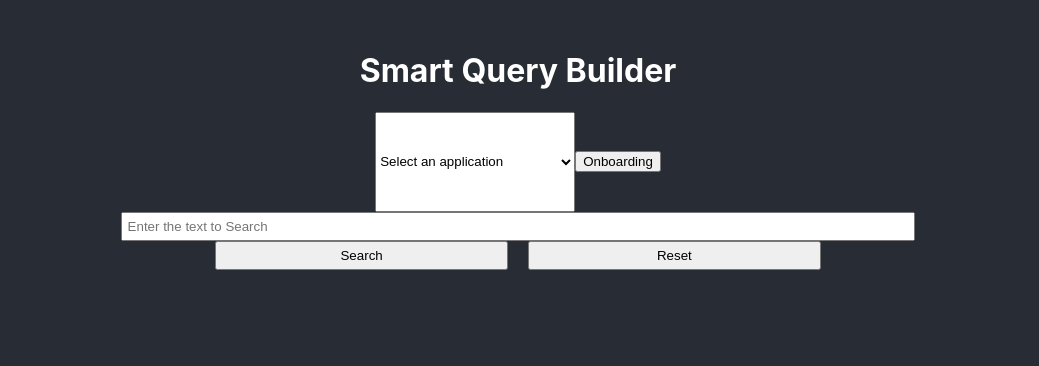
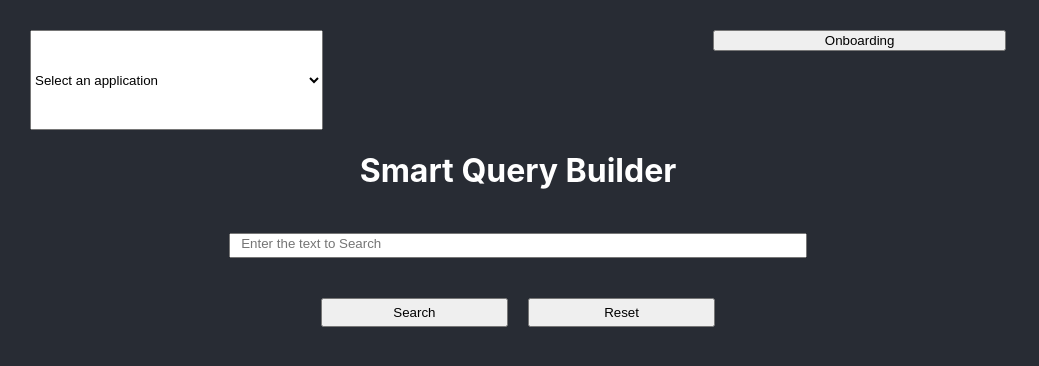
Before and after one commit to spallya/smart-query-builder, a React (Create React App) app in the folder app/query-builder/: page / in a window 1280 px wide. Shown: the top 366 px of the page, without its empty margins (0-1039 px from the left). Built offline with nearby package versions, Linux system fonts and the light colour scheme.

Commit message:
added styling changes for main page

```diff
--- a/app/query-builder/src/Search.jsx
+++ b/app/query-builder/src/Search.jsx
@@ -209,12 +209,9 @@ export default function Search() {
 
   return (
     <div className="App" style={{ width: '80%' }}>
-
-      <h1>Smart Query Builder</h1>
-
       <div>
         <select className="item" value={appId} onChange={handleAppIdChange} disabled={appIdDisplay}
-          style={{ width: '200px', height: '100px', alignContent: "right" }}>
+          style={{ width: '30%', height: '100px', alignContent: "right", float: 'left' }}>
           <option value="none">Select an application</option>
           {appList.length > 0 && appList.map((x) => (<option value={x.id}>{x.value}</option>))}
           {/* <option value="vantage">Vantage</option>
@@ -222,20 +219,26 @@ export default function Search() {
           <option value="wima">WIMA</option> */}
         </select>
 
-        <button style={{ alignContent: "left" }} onClick={onboardingClicked}>
+        <button style={{ alignContent: "left", float: 'right', width: '30%' }} onClick={onboardingClicked}>
           Onboarding
         </button>
       </div>
-
-      <input style={{ width: '80%', padding: '5px' }}
-        placeholder="Enter the text to Search"
-        name="searchTxt"
-        value={searchTxt}
-
-        onChange={handleValueChange} />
-      <div>
-        <button name="searchBtn" onClick={handleSearch} style={{ padding: '5px', marginRight: '20px', width: '30%' }}>Search</button>
-        <button name="resetBtn" onClick={handleReset} style={{ padding: '5px', width: '30%' }}>Reset</button>
+      <br />
+      <br />
+      <br />
+      <br />
+      <br />
+      <h1>Smart Query Builder</h1>
+      <div style={{ padding: '20px' }}>
+        <input style={{ width: '60%', paddingBottom: '5px' }}
+          placeholder="Enter the text to Search"
+          name="searchTxt"
+          value={searchTxt}
+          onChange={handleValueChange} />
+      </div>
+      <div style={{ padding: '20px' }}>
+        <button name="searchBtn" onClick={handleSearch} style={{ padding: '5px', marginRight: '20px', width: '20%' }}>Search</button>
+        <button name="resetBtn" onClick={handleReset} style={{ padding: '5px', width: '20%' }}>Reset</button>
       </div>
 
       {searchQAArr.length > 0 && (
```
